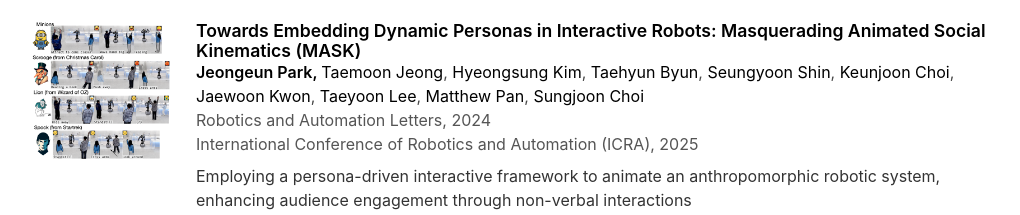
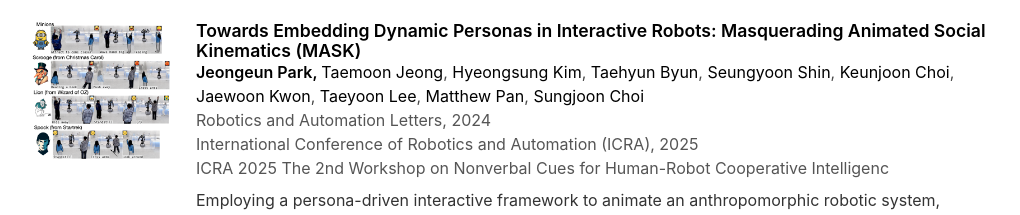
Before and after one commit to jeongeun-park-page/jeongeun-park-page.github.io, a plain HTML site: page index.html in a window 1280 px wide. Shown: the part 1568-1783 px from the top of the page, without its empty margins (128-1148 px from the left). Drawn offline with nearby package versions, Linux system fonts and the light colour scheme; some icons are missing; a web font is replaced by a local one.

Commit message:
'update'

```diff
--- a/index.html
+++ b/index.html
@@ -276,7 +276,8 @@
             </div>
             <div class="publication-venue">
               <span>Robotics and Automation Letters, 2024 <br>
-              International Conference of Robotics and Automation (ICRA), 2025 </span>
+              International Conference of Robotics and Automation (ICRA), 2025 <br>
+              ICRA 2025 The 2nd Workshop on Nonverbal Cues for Human-Robot Cooperative Intelligenc</span>
 
             </div>
             <p class="publication-description">Employing a persona-driven interactive framework to animate an anthropomorphic robotic system, enhancing audience engagement through non-verbal interactions</p>
```
